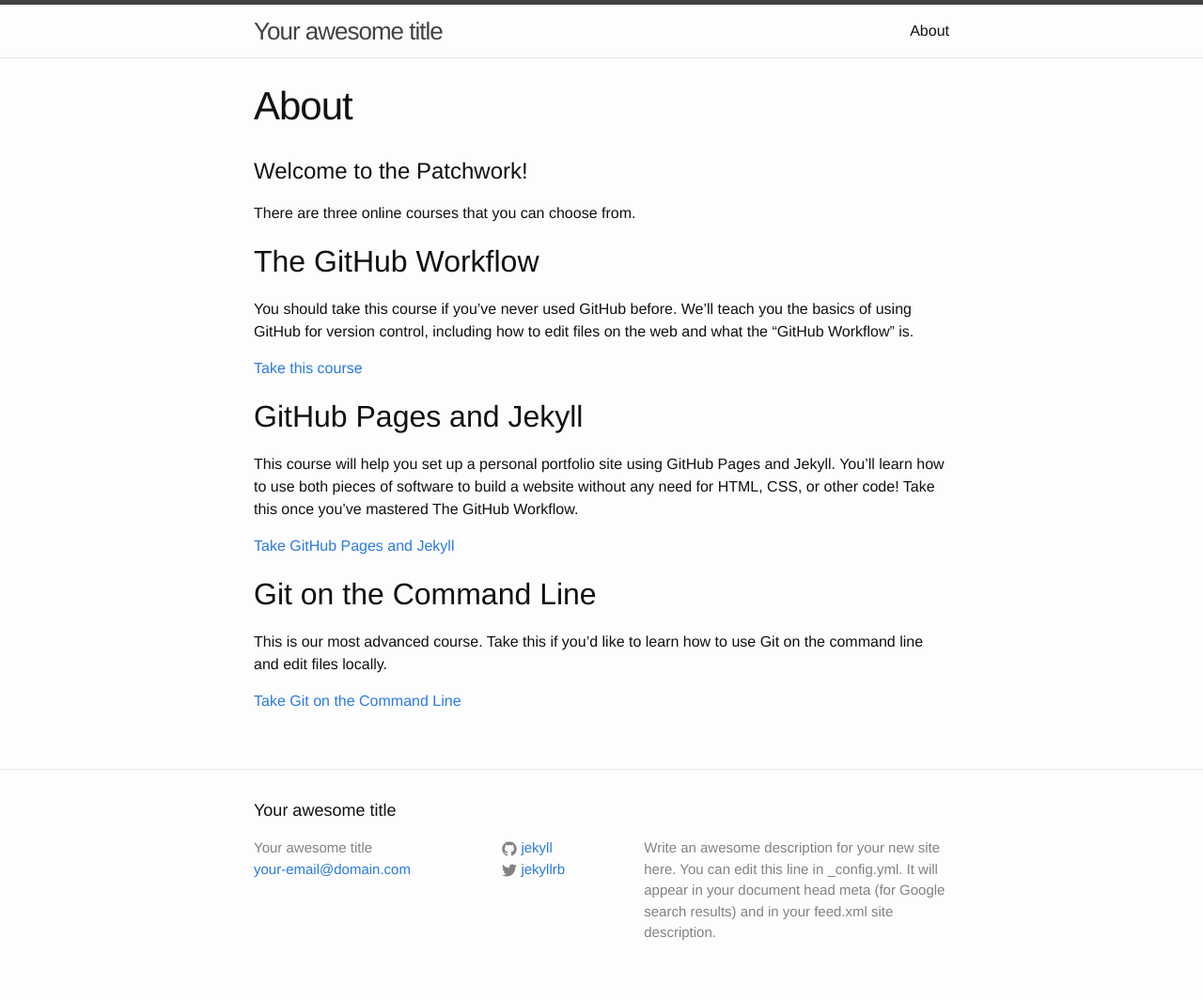
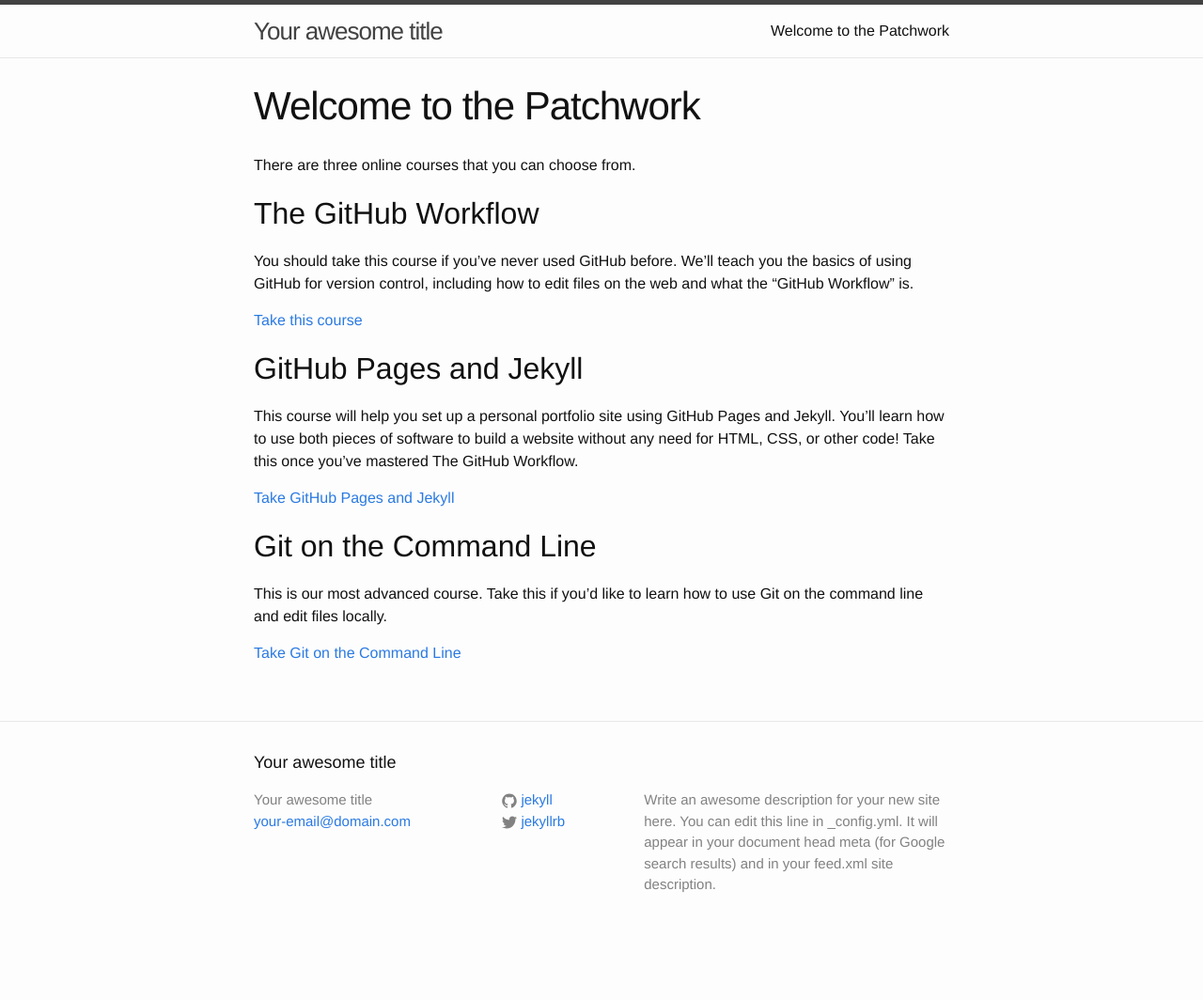
Before and after one commit to wheelhouseio/patchwork, a Jekyll site: the page built from _pages/about.md, in a window 1280 px wide. Shown: the whole page at 94% size. Built offline with Jekyll 4.4.1, drawn with Linux system fonts in a browser that asks for light colours; after the commit the page ends 1013 px from its top, so only the background shows below that.

Commit message:
whatever

```diff
--- a/_config.yml
+++ b/_config.yml
@@ -11,5 +11,8 @@
 github_username:  jekyll
 
 # Build settings
-markdown: kramdown
+sass:
+  sass_dir: _sass
 include: ['_pages']
+kramdown:
+  input: GFM
--- a/_pages/about.md
+++ b/_pages/about.md
@@ -1,10 +1,8 @@
 ---
 layout: page
-title: About
+title: Welcome to the Patchwork
 permalink: /about/
 ---
-
-# Welcome to the Patchwork!
 
 There are three online courses that you can choose from.
 
--- a/index.html
+++ b/index.html
@@ -7,6 +7,7 @@
 
     <div>
       {% for page in site.pages %}
+        <h1>{{ page.title }}</h1>
         {{ page.content | markdownify }}
       {% endfor %}
     </div>
```
